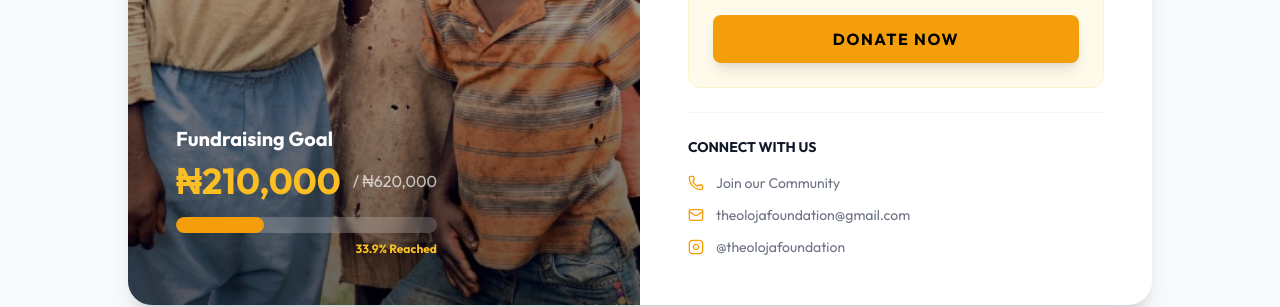
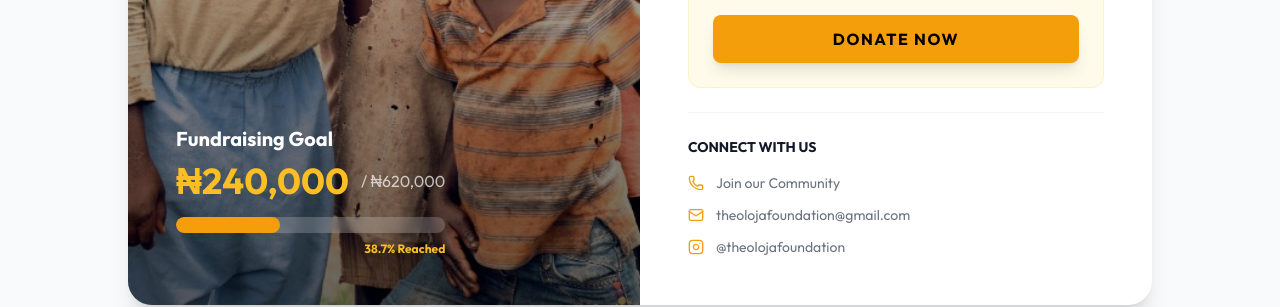
Before and after one commit to elshaddaioheha/olojafoundation, a Next.js app: page /events in a window 1280 px wide. Shown: the part 1116-1423 px from the top of the page. Built offline with nearby package versions, Linux system fonts and the light colour scheme.

Commit message:
Update fundraising amount to 240,000

```diff
--- a/app/events/page.tsx
+++ b/app/events/page.tsx
@@ -40,7 +40,7 @@ export default function EventsPage() {
 
     // Progress Calculation
     const targetAmount = 620000;
-    const raisedAmount = 210000;
+    const raisedAmount = 240000;
     const percentage = Math.min((raisedAmount / targetAmount) * 100, 100);
 
     return (
--- a/app/members/page.tsx
+++ b/app/members/page.tsx
@@ -44,7 +44,7 @@ interface Donation {
 
 export default function MembersStats() {
     const [stats, setStats] = useState({
-        totalDonations: 210000,
+        totalDonations: 240000,
         recentDonations: [] as Donation[]
     });
 
```
